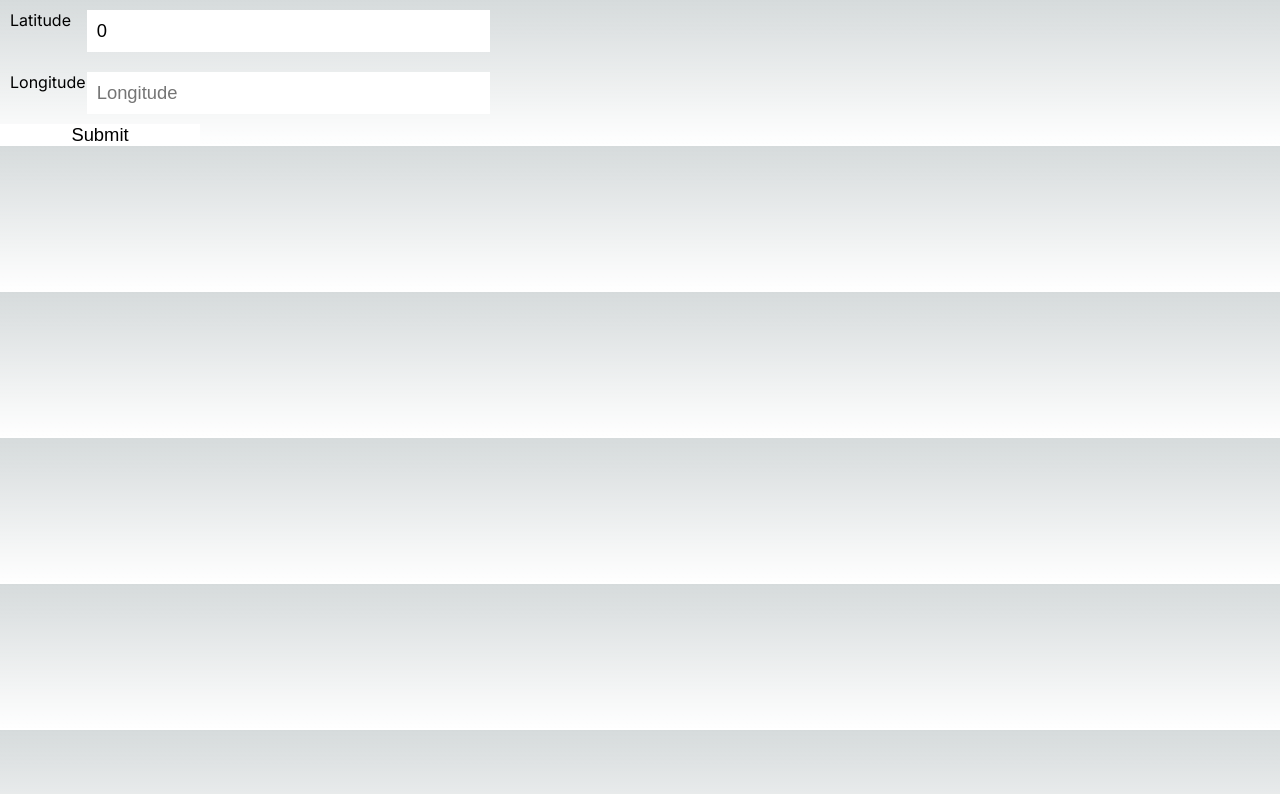
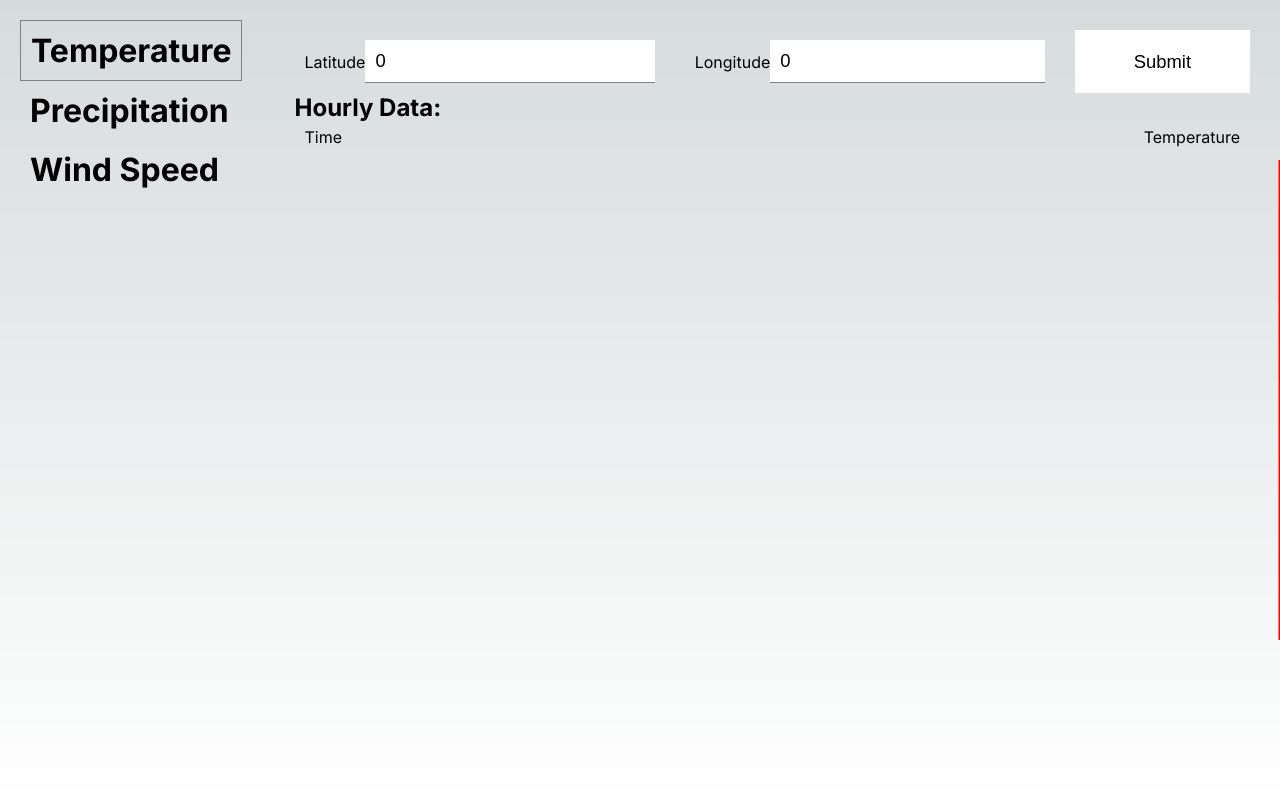
Before and after one commit to wpocoyo87/Single-Weather-Application, a Next.js app: page / in a window 1280 px wide. Shown: the top 794 px of the page. Built offline with nearby package versions, Linux system fonts and the light colour scheme.

Commit message:
Data to Appear -No WindSpeed

```diff
--- a/app/page.js
+++ b/app/page.js
@@ -1,5 +1,5 @@
 
-import Container from "@/component/UserInput/UserInput";
+import Container from "@/component/Container/Container";
 
 export default function Home() {
   return (
--- a/component/Container/Container.js
+++ b/component/Container/Container.js
@@ -1,4 +1,4 @@
-"use Client"
+"use client"
 
 import React, {useState} from 'react';
 import UserInput from "@/component/UserInput/UserInput";
@@ -6,28 +6,46 @@ import Display from "@/component/Display/Display";
 import Sidebar from "@/component/Sidebar/Sidebar";
 
 const Container = () => {
-    const [currentTemperature , setCurrentTemperature] = useState("Waiting...");
-    const [hourlyTemperature , setHourlyTemperature] - useState([]);
-    const [display, setDisplay] = useState("temperature");
-        };
+    const [currentTemperature, setCurrentTemperature] = useState("Waiting..."); // Initialize temperature state as "Waiting..."
+    const [hourlyTemperature, setHourlyTemperature] = useState([]);
+    const [selectedDataType, setSelectedDataType] = useState("temperature");
+    const [latitude, setLatitude] = useState(0);
+    const [longitude, setLongitude] = useState(0);
+
+    // Function to handle latitude and longitude updates
+    const handleCoordinatesUpdate = (lat, long) => {
+        setLatitude(lat);
+        setLongitude(long);
+
+        if (lat === 0 && long === 0) {
+            setCurrentTemperature("Waiting..."); // Set temperature to "Waiting..." when latitude and longitude are not searched
+        } else {
+            // Fetch temperature data based on latitude and longitude
+            // Example: fetchData(lat, long);
+        }
+    };
     return (
         <div className={"container"}>
             <div className={"container-sidebar"}>
-                <Sidebar changeDisplay={setDisplay} display={display}></Sidebar>
+                <Sidebar changeDisplay={setSelectedDataType} display={selectedDataType}></Sidebar>
             </div>
             <div className={"container-spa"}>
                 <UserInput current={setCurrentTemperature} hourly={setHourlyTemperature}></UserInput>
-                {display === "temperature" && <Display current={currentTemperature}hourly={hourlyTemperature} unit={"°C"}></Display>}
-                {display === "precipitation" && <Display current={currentTemperature}hourly={hourlyTemperature}unit={"mm"}></Display>}
-                {display === "wind" && <Display current={currentTemperature}hourly={hourlyTemperature}unit={"km/h"}></Display>}
+                <Display
+                    current={currentTemperature}
+                    hourly={hourlyTemperature}
+                    unit={
+                        selectedDataType === "temperature" ? "°C" :
+                        selectedDataType === "precipitation" ? "mm" :
+                        selectedDataType === "wind_speed" ? "km/h" : ""
+                    } selectedDataType={selectedDataType}/>
             </div>
             <style jsx>{`
                 .container {
                     display: flex;
                     flex-direction: row;
-                    width: 100%;
                     width: 100vw;
-                    height: 100vw;
+                    height: 100vh;
                 }
 
                 .container-sidebar {
@@ -35,16 +53,15 @@ const Container = () => {
                     flex: 1 1;
                 }
 
-                .container-spa{
+
+                .container-spa {
                     flex: 5 5;
                     display: flex;
                     flex-direction: column;
 
+                    padding: 30px;
                 }
-            `}
-
-            </style>
-
+            `}</style>
         </div>
     );
 };
--- a/component/Display/Display.js
+++ b/component/Display/Display.js
@@ -1,24 +1,92 @@
 "use client"
+import React from 'react';
+import moment from 'moment-timezone';
 
-import React from 'react';
+const Display = ({ hourly, unit, selectedDataType }) => {
+    const formatTime = (utcTime) => {
+        return moment.utc(utcTime).format('HH:mm');
+    };
 
-const Display =({current, hourly}) => {
+    const renderDataColumn = () => {
+        switch (selectedDataType) {
+            case 'temperature':
+                return (
+                    <div className="hourly-column">
+                        <p>Temperature</p>
+                        {hourly && hourly.temperature_2m && hourly.temperature_2m.map((temp, index) => (
+                            <p key={index}>{temp} {unit}</p>
+                        ))}
+                    </div>
+                );
+            case 'precipitation':
+                return (
+                    <div className="hourly-column">
+                        <p>Precipitation</p>
+                        {hourly && hourly.precipitation && hourly.precipitation.map((precip, index) => (
+                            <p key={index}>{precip} {unit}</p>
+                        ))}
+                    </div>
+                );
+            case 'wind_speed':
+                console.log(hourly);
+            return (
+                    <div className="hourly-column">
+                        <p>Wind Speed</p>
+                        {hourly && hourly.wind_speed_10m && hourly.wind_speed_10m.map((speed, index) => (
+                            <p key={index}>{speed} {unit}</p>
+                        ))}
+                    </div>
+                );
+            default:
+                return null;
+        }
+    };
+
     return (
         <div className={"display"}>
-            <h1>{current} °C</h1>
-            <h2>{JSON.stringify(hourly)}</h2>
+            <div className="hourly-forecast">
+                <h2>Hourly Data:</h2>
+                <div className="hourly-table">
+                    <div className="hourly-column">
+                        <p>Time</p>
+                        {hourly && hourly.time && hourly.time.map((utcTime, index) => (
+                            <p key={index}>{formatTime(utcTime)}</p>
+                        ))}
+                    </div>
+                    {renderDataColumn()}
+                </div>
+            </div>
             <style jsx>{`
-            .display{
-                display: flex;
-                justify-content: flex-start;
-                justify-item; center;
-            }
+                .display {
+                    display: flex;
+                    justify-content: space-between;
+                    align-items: flex-start;
+                }
 
-            `}
+                .hourly-forecast {
+                    width: 100%;
+                }
 
-            </style>
+                .hourly-table {
+                    display: flex;
+                    flex-direction: row;
+                    justify-content: space-between;
+                    align-items: flex-start;
+                }
+
+                .hourly-column {
+                    display: flex;
+                    flex-direction: column;
+                    align-items: flex-start;
+                    padding: 0 10px;
+                }
+
+                .hourly-column p {
+                    margin: 5px 0;
+                }
+            `}</style>
         </div>
     );
 };
 
-export default <Display>;
+export default Display;
--- a/component/Sidebar/Sidebar.js
+++ b/component/Sidebar/Sidebar.js
@@ -4,19 +4,19 @@ import React from 'react';
 
 const Sidebar = ({display, changeDisplay}) => {
     const typeHandler = (type) => {
-        changeDisplay(type)
-        console.log(type)
-    }
+        changeDisplay(type);
+        console.log(type);
+    };
     return (
-        <div> className={"container"}
-            <h1 className={display --- "temperature" ? "active" : ""} onClick={()=> typeHandler("temperature")}>Temperature</h1>
-            <h1 className={display --- "precipitation" ? "active" : ""}onClick={()=> typeHandler("precipitation")}>Precipitation</h1>
-            <h1 className={display --- "wind" ? "active" : ""}onClick={()=> typeHandler("wind")}>Wind Speed</h1>
+        <div className="container">
+            <h1 className={display === "temperature" ? "active" : ""} onClick={()=> typeHandler("temperature")}>Temperature</h1>
+            <h1 className={display === "precipitation" ? "active" : ""} onClick={()=> typeHandler("precipitation")}>Precipitation</h1>
+            <h1 className={display === "wind_speed" ? "active" : ""} onClick={()=> typeHandler("wind_speed")}>Wind Speed</h1>
             <style jsx>{`
                 .container{
                     display: flex:
                     flex-direction: column;
-                    align-item: center;
+                    align-items: center;
                     justify-content: center;
 
                     padding:20px;
@@ -40,7 +40,7 @@ const Sidebar = ({display, changeDisplay}) => {
                     height: 60%;
                     background: red;
                     top: 50%;
-                    transfom: translate(-50%, -50%);
+                    transform: translate(-50%, -50%);
                 }
             `}
             </style>
--- a/component/UserInput/UserInput.js
+++ b/component/UserInput/UserInput.js
@@ -2,59 +2,60 @@
 
 import React, {useState} from 'react';
 
-const UserInput = ({changeTemperature}) => {
-    const [lat, setLat] = useState("0")
 
-    const fetchTemperatureData = async () => {
-       const data = await fetch(`https://api.open-meteo.com/v1/forecast?latitude=${lat}3.05152&longitude=101.5616&hourly=temperature_2m,precipitation,wind_speed_10m&timezone=auto`)
-       console.log(data)
+const UserInput = ({current, hourly}) => {
+    const [lat, setLat] = useState("0");
+    const [long, setLong] = useState("0"); // Step 1: State variable for longitude
 
+    const fetchWeatherData = async () => {
+                                                                                                    // Step 3: Include longitude in API request URL
+        const data =  await fetch(`https://api.open-meteo.com/v1/forecast?latitude=${lat}&longitude=${long}&current=temperature_2m,precipitation,wind_speed_10m&hourly=temperature_2m,precipitation,wind_speed_10m&forecast_days=1`)
         return data.json()
+    }
+
+
+    const onClickHandler = () => {
+        fetchWeatherData().then(data => {
+            console.log("onClickHandler", data);
+            current(data.current.temperature_2m);
+            hourly(data.hourly);
+        });
 
     }
-
-    const onClickHandler = () => {
-        console.log(lat)
-        fetchTemperatureData().then(jsonData => {
-            console.log("onClickHandler",jsonData)
-            current(jsonData.current.temperature_2m);
-            hourly(jsonData.hourly.temperature_2m);
-        });
-    };
-
     return (
-        <div>
+        <div className={"user-input"}>
             <label>
                 <span>Latitude</span>
-                <input type={"text"} placeholder={"latitude"} value={lat} onChange={e => setLat(e.target.value)} />
+                <input type={"text"} placeholder={"Latitude"} value={lat} onChange={e => setLat(e.target.value)}/>
             </label>
 
             <label>
-                <span>Longitude</span>
-                <input type={"text"} placeholder={"Longitude"} />
+                <span>Longitude</span>                                 {/* Step 2: Update longitude state */}
+                <input type={"text"} placeholder={"Longitude"} value={long} onChange={e => setLong(e.target.value)} />
             </label>
 
+
             <button onClick={onClickHandler}>Submit</button>
-
             <style jsx>{`
                 .user-input {
                     display: flex;
                     flex-direction: row;
                     width: 100%;
                     gap: 20px;
-        padding:
                 }
+
 
                 label {
                     display: flex;
                     flex-direction: row;
-        width: 500px;
                     padding: 10px;
                     justify-content: center;
+                    flex: 2 2;
                 }
 
                 span {
                     display: flex;
+                    align-items: center;
                     flex: 1 1;
                 }
 
@@ -63,26 +64,25 @@ const UserInput = ({changeTemperature}) => {
                     flex: 5 5;
                     font-size: 1.15em;
                     padding: 10px;
-        background: white;
-        border:none;
-        border-bottom; grey 1px solid;
+                    border: none;
+                    border-bottom: grey 1px solid;
+                }
 
-    }
 
                 button {
                     background-color: white;
+                    width: 200px;
+                    flex: 1 1;
                     color: black;
-        width: 200px;
                     font-size: 1.15em;
-        border : none;
+                    border: none;
                 }
 
-    button:active{
+                button:active {
                     background-color: lightgray;
+                }
 
-    }
             `}</style>
-
         </div>
     );
 };
--- a/package.json
+++ b/package.json
@@ -9,6 +9,7 @@
     "lint": "next lint"
   },
   "dependencies": {
+    "moment-timezone": "^0.5.45",
     "next": "^14.2.3",
     "react": "^18.3.1",
     "react-dom": "^18.3.1"
```
Also changed, not shown: 1 other file (tests, documents, lock files or other folders). Lines whose indentation alone changed are shown as unchanged.
